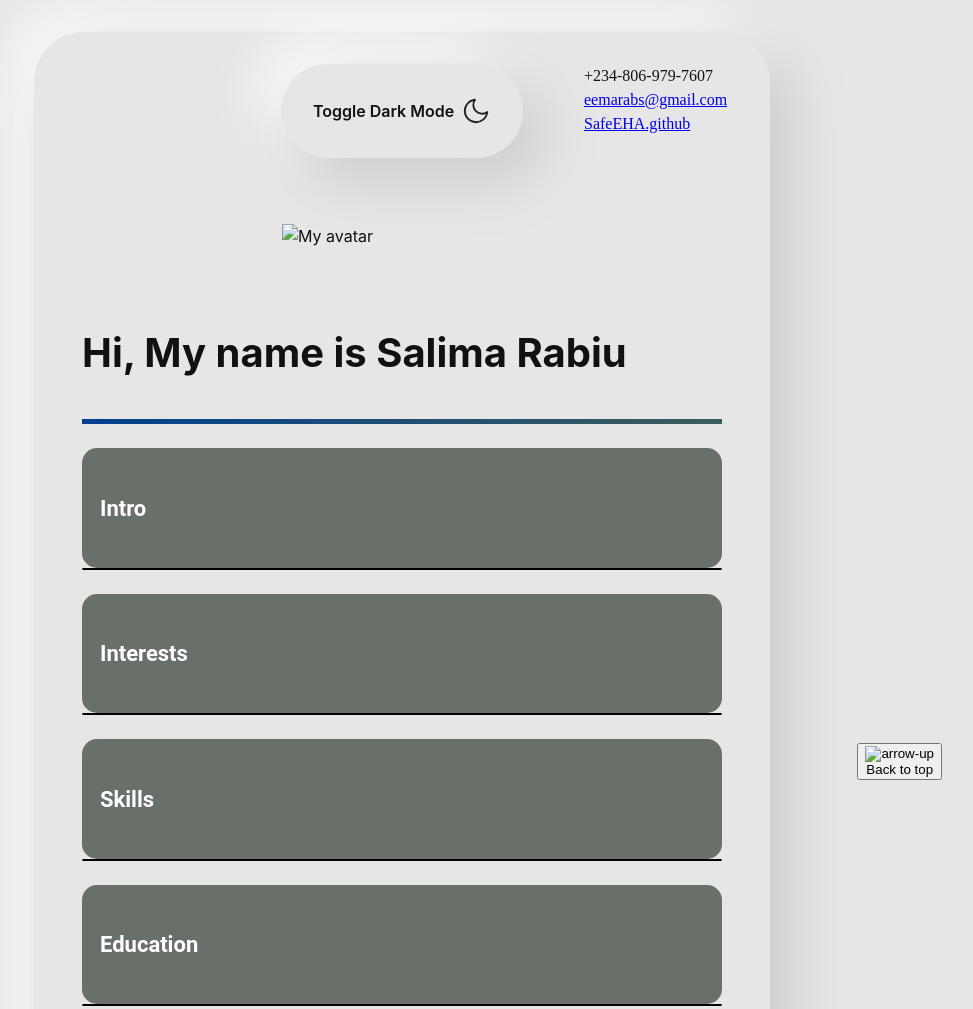
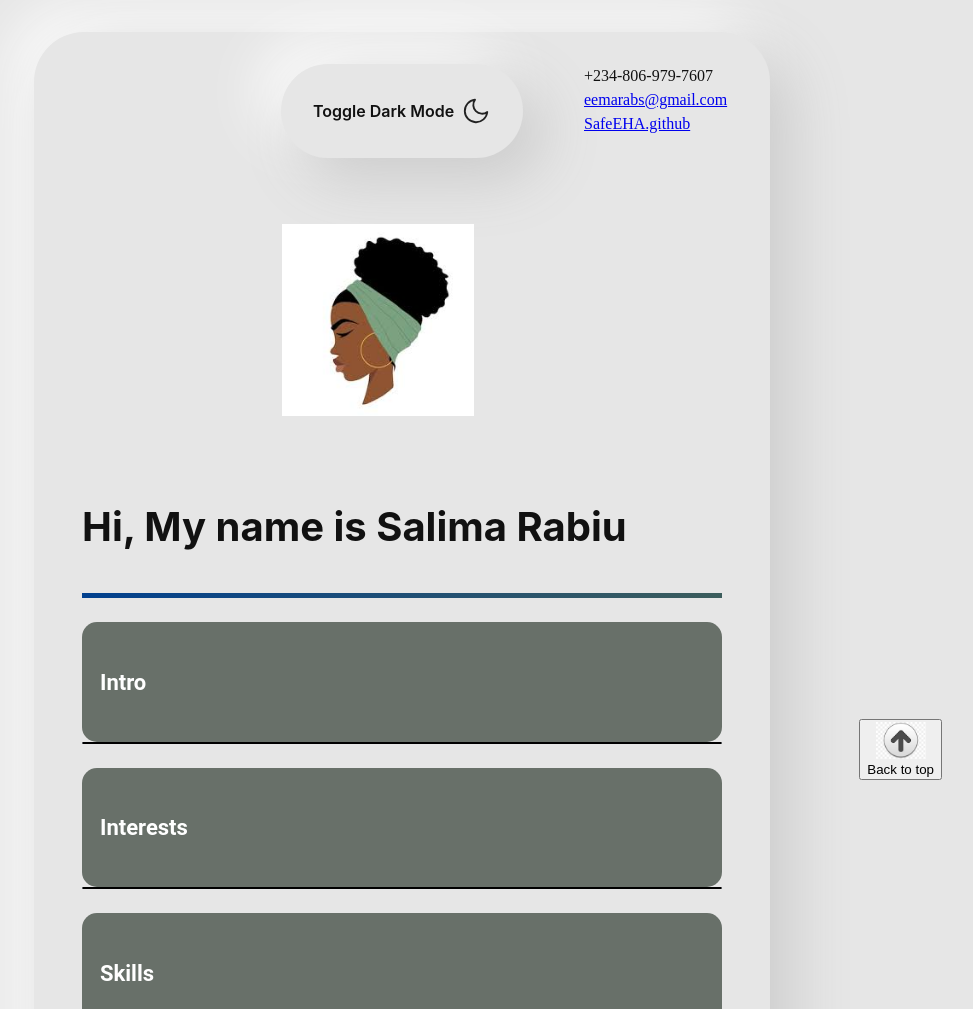
Before and after one commit to SafeEHA/capstone_project, a plain HTML site: page index.html in a window 1280 px wide. Shown: the top 1009 px of the page, without its empty margins (238-1211 px from the left). Drawn offline with Linux system fonts and the light colour scheme; grey boxes are pictures that could not be loaded.

Commit message:
Update index.html

```diff
--- a/index.html
+++ b/index.html
@@ -62,7 +62,7 @@
           <a href="https://github.com/" target="_blank"> SafeEHA.github</a>
         </p>
 
-        <img class="avatar" src="src/avatar.jpg" alt="My avatar" width="30%" />
+        <img class="avatar" src="avatar.jpg" alt="My avatar" width="30%" />
 
 
 
@@ -266,7 +266,7 @@
   <!-- back to top -->
   <div class="myBtn">
     <button onclick="topFunction()">
-      <img src="src/arrow.jpg" alt="arrow-up" width="50"><br> Back to top
+      <img src="arrow.jpg" alt="arrow-up" width="50"><br> Back to top
     </button>
   </div>
   <script src="code.js"></script>
```
